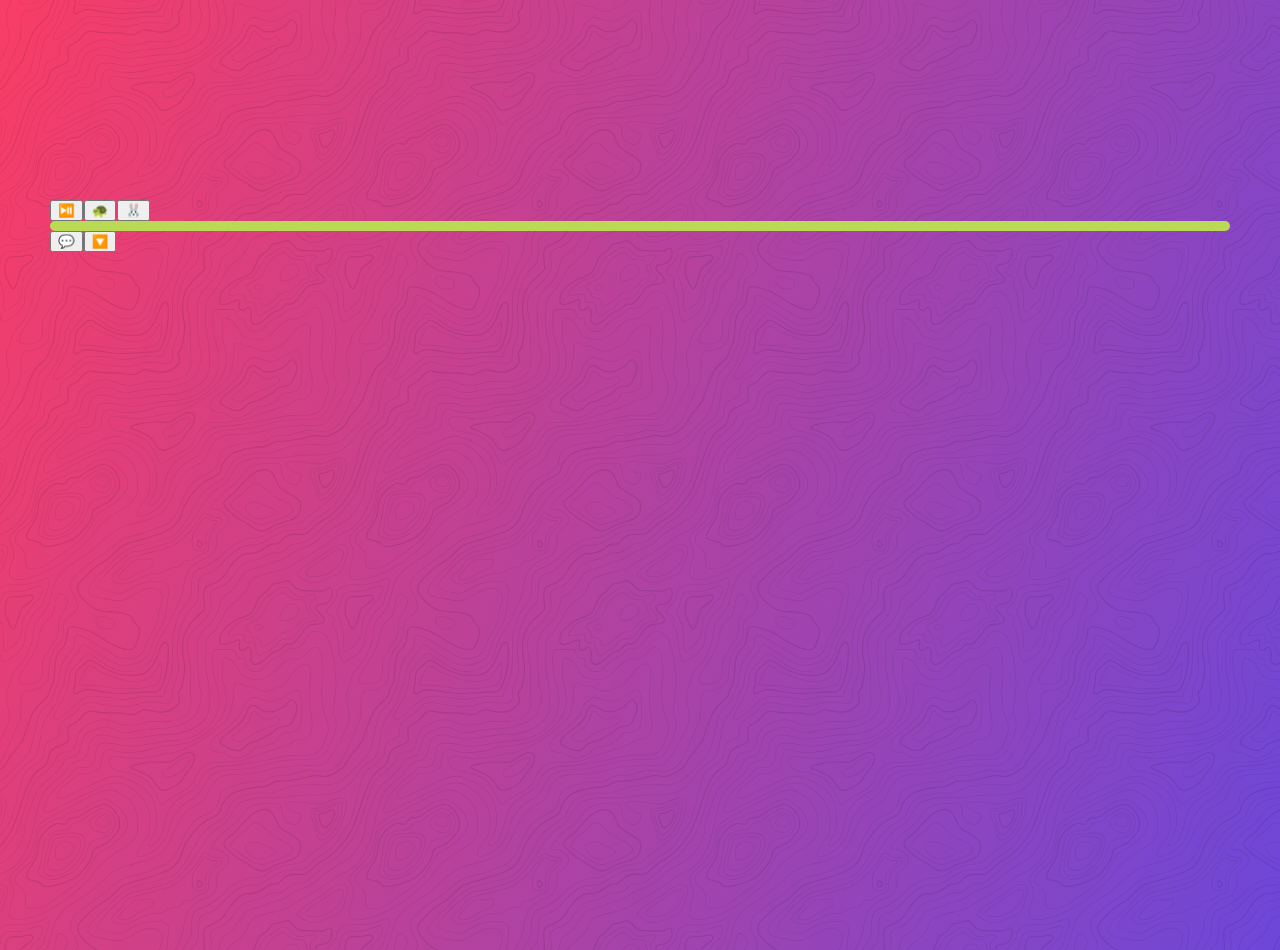
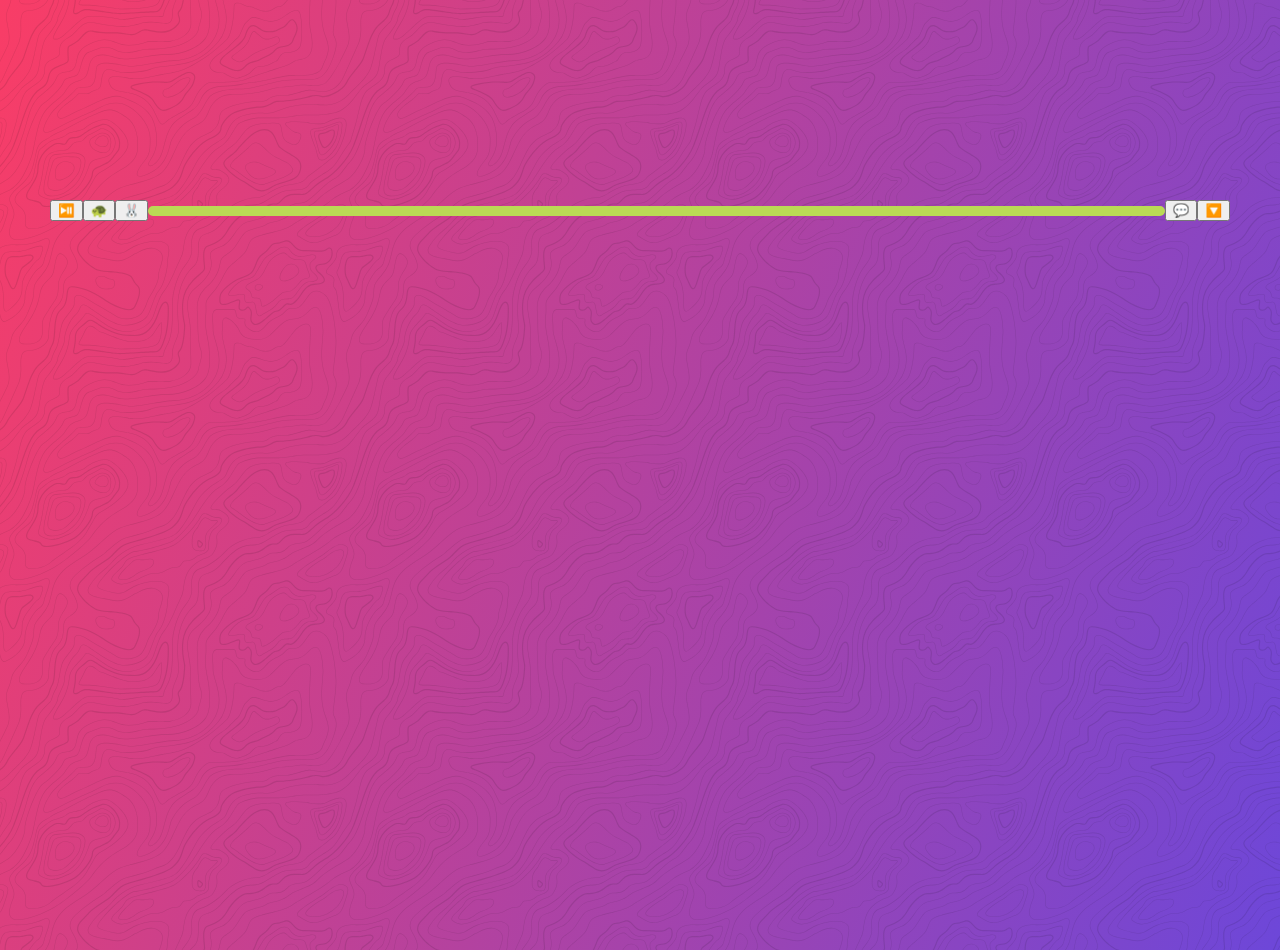
Before and after one commit to arushgupta/css-grid, a plain HTML site: page 21 - Flexbox vs CSS Grid/flex-on-item.html in a window 1280 px wide. Drawn offline with Linux system fonts and the light colour scheme.

Commit message:
flex works better than grid here

```diff
--- a/21 - Flexbox vs CSS Grid/flex-on-item.html
+++ b/21 - Flexbox vs CSS Grid/flex-on-item.html
@@ -3,8 +3,10 @@
 
 <head>
   <meta charset="UTF-8">
+  <meta name="author" content="Arush Gupta">
   <meta name="viewport" content="width=device-width, initial-scale=1.0">
   <link rel="stylesheet" href="../assets/style.css">
+  <link rel="stylesheet" href="flex_on_item.css">
   <title>Flexbox vs CSS Grid: Flex on Item!</title>
 </head>
 
@@ -18,20 +20,5 @@
     <button>💬</button>
     <button>🔽</button>
   </div>
-
-  <style>
-    .controls {
-      margin: 200px 0;
-    }
-
-    .scrubber {
-      background: #BADA55;
-      height: 10px;
-      min-width: 100px;
-      border-radius: 10px;
-    }
-  </style>
-
 </body>
-
 </html>
--- /dev/null
+++ b/21 - Flexbox vs CSS Grid/flex_on_item.css
@@ -0,0 +1,17 @@
+.controls {
+  margin: 200px 0;
+  display: flex;
+  align-items: center;
+  /* Flexbox works better here because any change in the number of control buttons
+  will require us to change the grid-template-columns accordingly */
+  /* display: grid; */
+  /* grid-template-columns: auto auto auto 1fr auto auto; */
+}
+
+.scrubber {
+  background: #BADA55;
+  height: 10px;
+  min-width: 100px;
+  border-radius: 10px;
+  flex: 1;
+}
```
